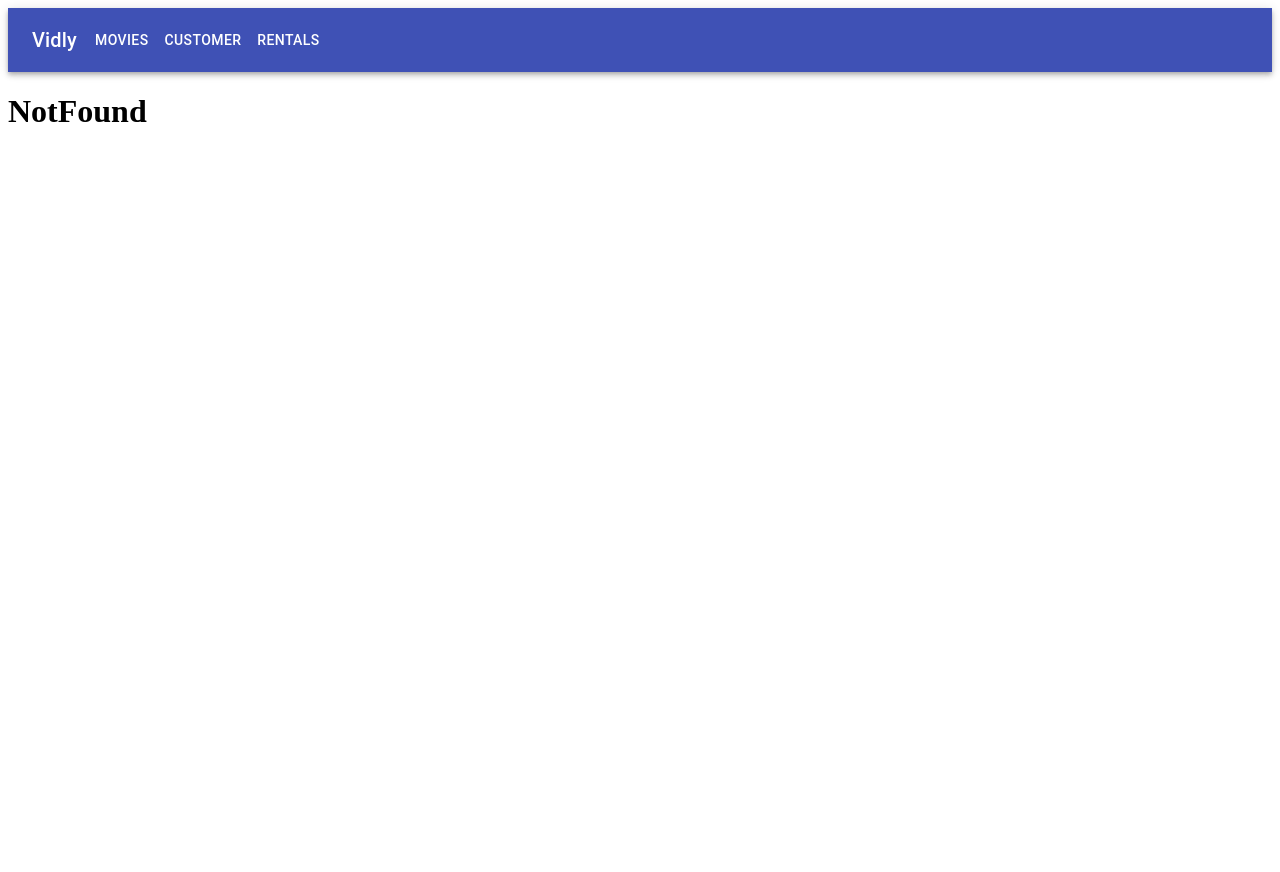
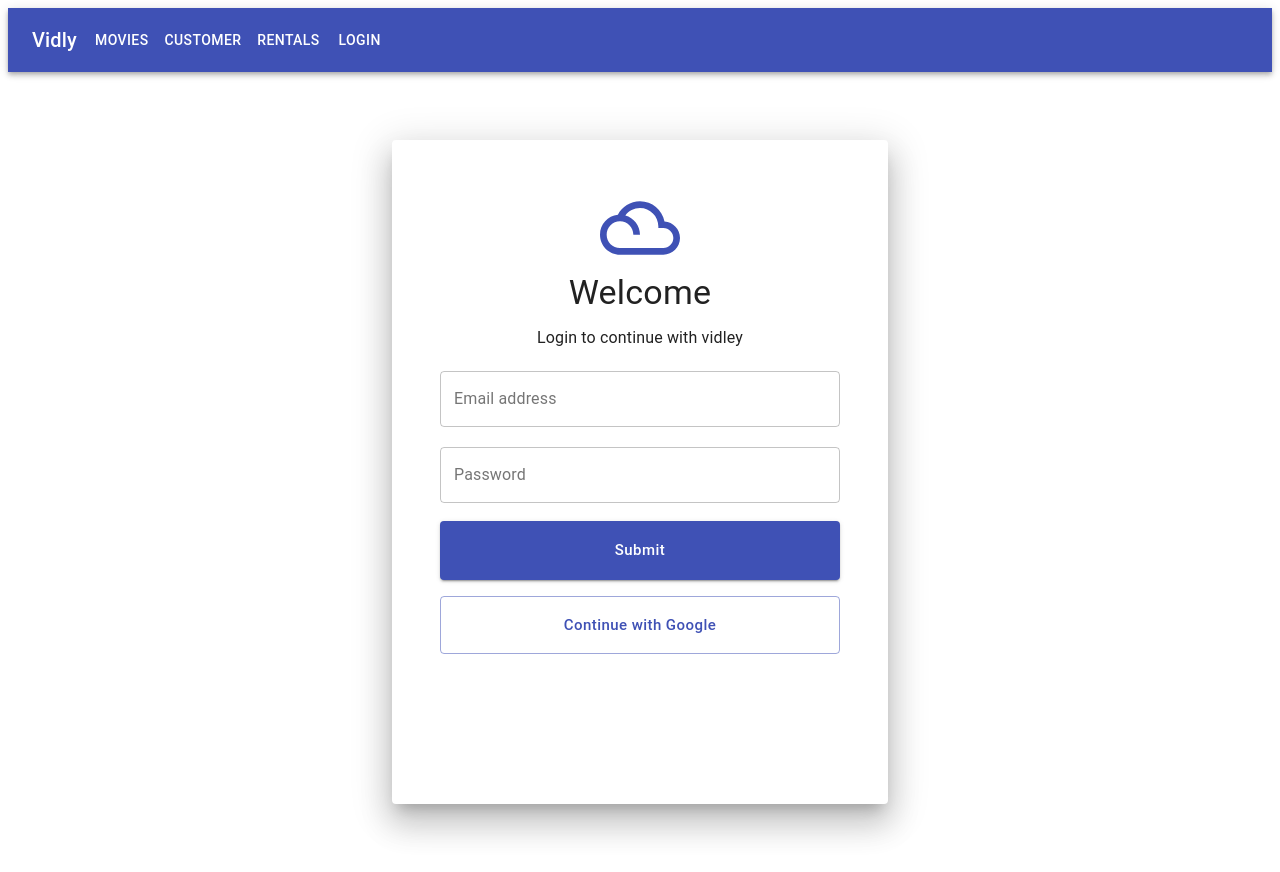
Before and after one commit to anaskhanstack/vidly-app, a React (Create React App) app: page /login in a window 1280 px wide. Before the commit this address led to /not-found. Before the commit the page ends 800 px from the top, so only its background shows below. Built offline with nearby package versions, Linux system fonts and the light colour scheme.

Commit message:
updated the login page

```diff
--- /dev/null
+++ b/src/App.css
@@ -0,0 +1,7 @@
+html,body{
+    height: 100%;
+}
+
+#root{
+    height: 100%;
+}
--- a/src/App.js
+++ b/src/App.js
@@ -1,25 +1,27 @@
-import React from "react";
-import Movie from "./components/layout/Movie";
-import Navbar from "./components/layout/navbar";
-import { Switch, Route, Redirect } from "react-router-dom";
-import Customers from "./components/layout/Customer";
-import Rentals from "./components/layout/Rentals";
-import NotFound from "./components/layout/NotFound";
-import MovieForm from "./components/layout/MovieForm";
-
-export default function App() {
+import React from 'react'
+import Movie from './components/layout/Movie'
+import Navbar from './components/layout/navbar'
+import { Switch, Route, Redirect } from 'react-router-dom'
+import Customers from './components/layout/Customer'
+import Rentals from './components/layout/Rentals'
+import NotFound from './components/layout/NotFound'
+import MovieForm from './components/layout/MovieForm'
+import Login from './components/layout/LoginForm'
+import './App.css'
+export default function App () {
   return (
     <>
       <Navbar />
       <Switch>
-        <Route path="/movies/:id" component={MovieForm} />
-        <Route path="/movies" component={Movie} />
-        <Route path="/customers" component={Customers} />
-        <Route path="/rentals" component={Rentals} />
-        <Route path="/not-found" component={NotFound} />
-        <Redirect from="/" exact to="/movies" />
-        <Redirect to="/not-found" />
+        <Route path='/login' component={Login} />
+        <Route path='/movies/:id' component={MovieForm} />
+        <Route path='/movies' component={Movie} />
+        <Route path='/customers' component={Customers} />
+        <Route path='/rentals' component={Rentals} />
+        <Route path='/not-found' component={NotFound} />
+        <Redirect from='/' exact to='/movies' />
+        <Redirect to='/not-found' />
       </Switch>
     </>
-  );
+  )
 }
--- a/src/components/layout/LoginForm.jsx
+++ b/src/components/layout/LoginForm.jsx
@@ -0,0 +1,85 @@
+import React from "react";
+
+import {
+  Typography,
+  Card,
+  CardContent,
+  Box,
+  Grid,
+  TextField,
+  Button,
+} from "@material-ui/core";
+
+import { FilterDrama } from "@material-ui/icons";
+export default function Login() {
+  return (
+    <Grid
+      container
+      justify="center"
+      alignItems="center"
+      style={{ height: "100%" }}
+    >
+      <form>
+        <Card elevation={20}>
+          <CardContent>
+            <Box height="35em" width="25em" p={4}>
+              <Box textAlign="center" pb={2}>
+                <FilterDrama
+                  style={{ width: 80, height: 80 }}
+                  color="primary"
+                />
+
+                <Typography variant="h4" gutterBottom>
+                  Welcome
+                </Typography>
+                <Typography gutterBottom>
+                  Login to continue with vidley
+                </Typography>
+              </Box>
+              <TextField
+                label="Email address"
+                style={{ paddingBottom: 20 }}
+                variant="outlined"
+                fullWidth
+              />
+
+              <TextField
+                label="Password"
+                variant="outlined"
+                type="password"
+                style={{ paddingBottom: 10 }}
+                fullWidth
+              />
+              <Box pt={1} pb={1}>
+                <Button
+                  variant="contained"
+                  size="large"
+                  color="primary"
+                  style={{ textTransform: "none" }}
+                  fullWidth
+                >
+                  <Box component="span" p={1}>
+                    Submit
+                  </Box>
+                </Button>
+              </Box>
+              <Box pt={1}>
+                <Button
+                  variant="outlined"
+                  size="large"
+                  color="primary"
+                  style={{ textTransform: "none" }}
+                  fullWidth
+                >
+                  <Box component="span" p={1}>
+                    Continue with Google
+                  </Box>
+                </Button>
+              </Box>
+            </Box>
+          </CardContent>
+        </Card>
+      </form>
+    </Grid>
+  );
+}
--- a/src/components/layout/navbar.jsx
+++ b/src/components/layout/navbar.jsx
@@ -23,6 +23,9 @@ const Navbar = () => {
         <Link to="/rentals" style={{ color: "white", textDecoration: "none" }}>
           <Button color="inherit">Rentals</Button>
         </Link>
+        <Link to="/login" style={{ color: "white", textDecoration: "none" }}>
+          <Button color="inherit">Login</Button>
+        </Link>
       </Toolbar>
     </AppBar>
   );
```
